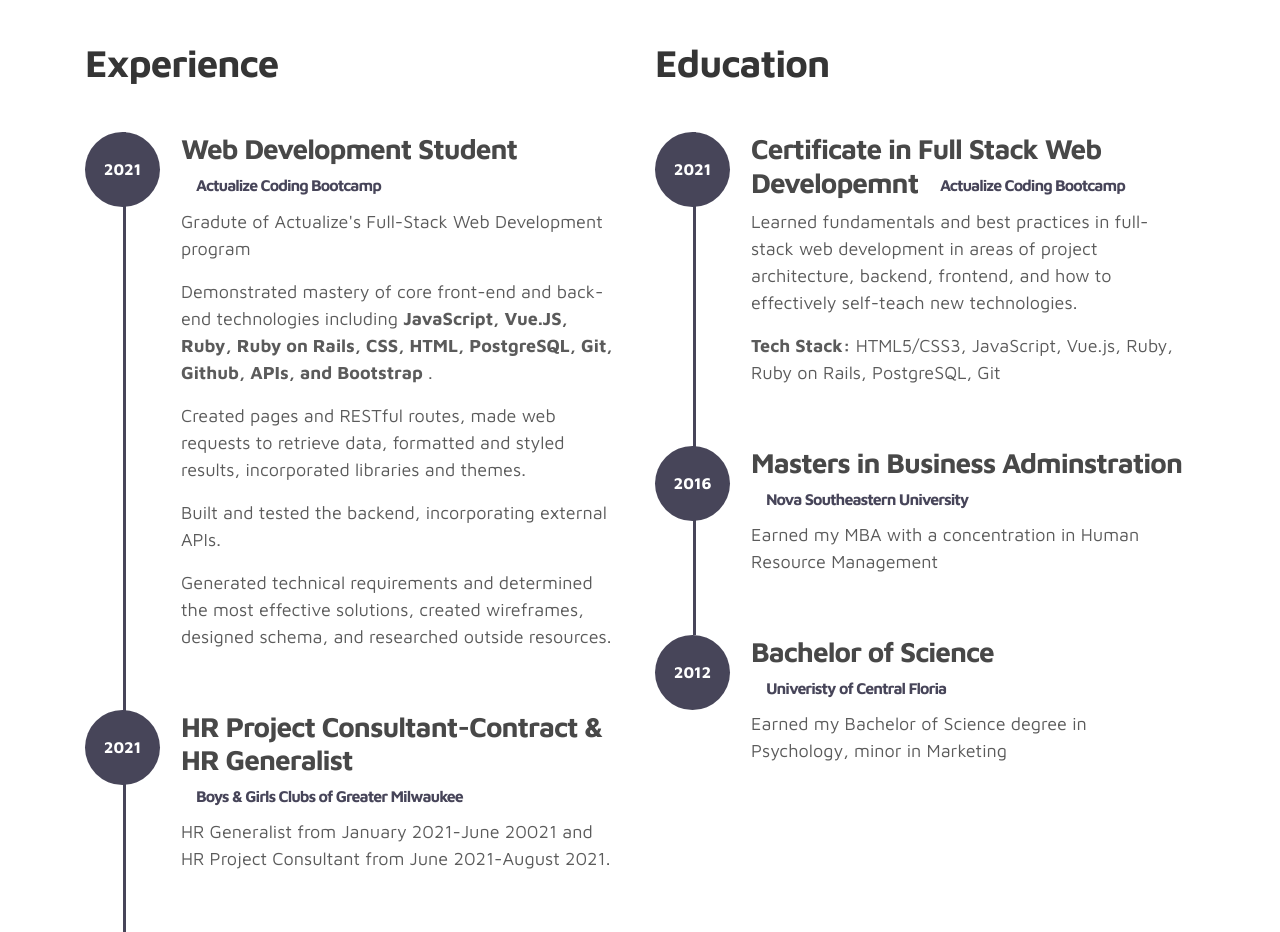
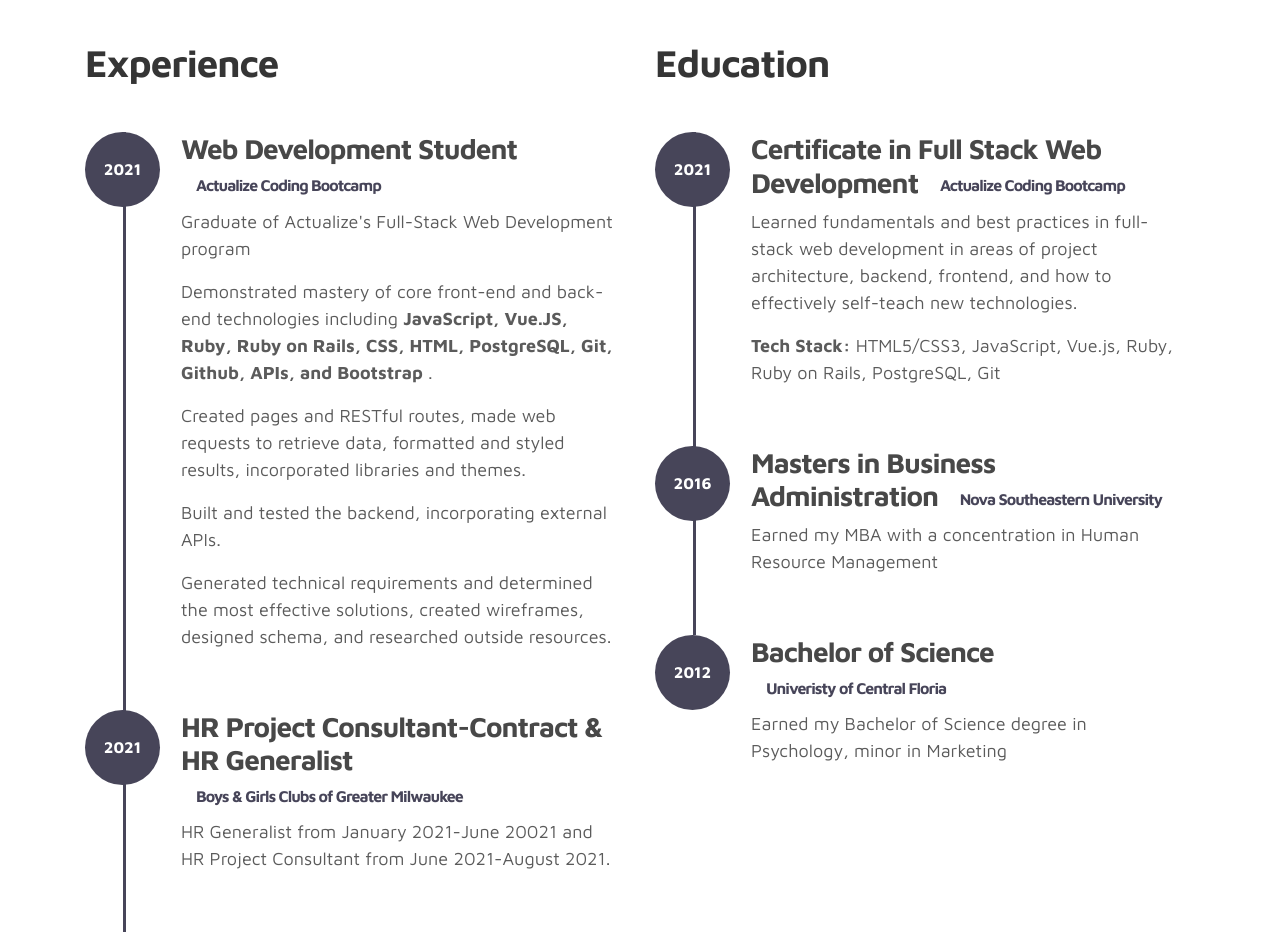
Before and after one commit to daniellembryant/portfolio, a plain HTML site: page index.html in a window 1280 px wide. Shown: the part 1640-2572 px from the top of the page. Drawn offline with Linux system fonts and the light colour scheme.

Commit message:
Update index.html

```diff
--- a/index.html
+++ b/index.html
@@ -162,7 +162,7 @@
                     <br />
                     <small>Actualize Coding Bootcamp</small>
                   </h3>
-                  <p>Gradute of Actualize's Full-Stack Web Development program</p>
+                  <p>Graduate of Actualize's Full-Stack Web Development program</p>
                   <p>
                     Demonstrated mastery of core front-end and back-end technologies including
                     <strong>
@@ -235,7 +235,7 @@
                 </div>
                 <div class="timeline-info">
                   <h3>
-                    <span>Certificate in Full Stack Web Developemnt</span>
+                    <span>Certificate in Full Stack Web Development</span>
                     <small>Actualize Coding Bootcamp</small>
                   </h3>
                   <p>
@@ -255,7 +255,7 @@
                 </div>
                 <div class="timeline-info">
                   <h3>
-                    <span>Masters in Business Adminstration</span>
+                    <span>Masters in Business Administration</span>
                     <small>Nova Southeastern University</small>
                   </h3>
                   <p>Earned my MBA with a concentration in Human Resource Management</p>
```
